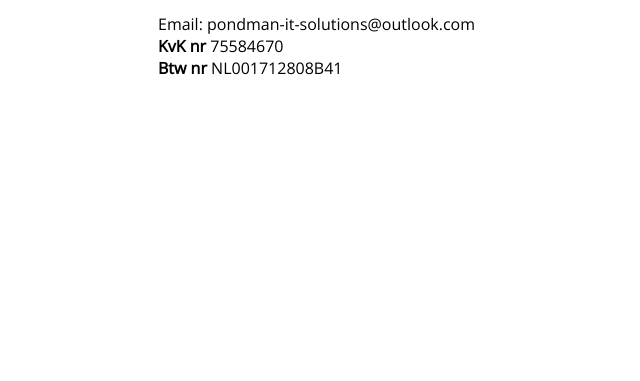
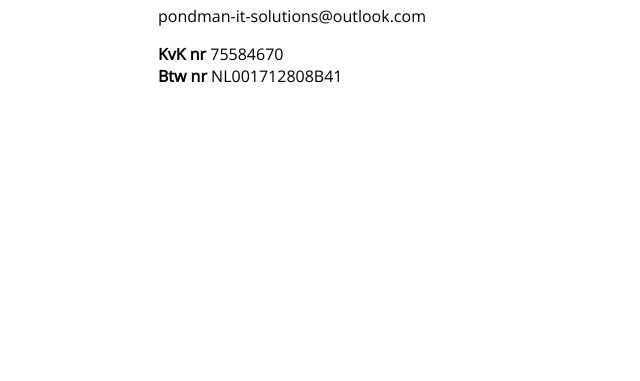
Before and after one commit to apondman/apondman.github.io, a plain HTML site: page index.html in a window 1280 px wide. Shown: the part 419-800 px from the top of the page, without its empty margins (319-959 px from the left). Drawn offline with nearby package versions, Linux system fonts and the light colour scheme.

Commit message:
Update index.html

```diff
--- a/index.html
+++ b/index.html
@@ -17,8 +17,8 @@
     <b>Armand Pondman</b>
     <br />Senior Software Developer
     </p>
-  <p>Email: pond<!-- info@as -->man-it-solu<!-- postmaster@nope -->tion<!-- email@noreply -->s@ou<!-- email@noreply -->tlook.com
-    <br /><b>KvK nr</b> 75584670
+  <p>pond<!-- info@as -->man-it-solu<!-- postmaster@nope -->tion<!-- email@noreply -->s@ou<!-- email@noreply -->tlook.com</p>
+    <p><b>KvK nr</b> 75584670
     <br /><b>Btw nr</b> NL001712808B41</p>
   </div>
 </body>
```
